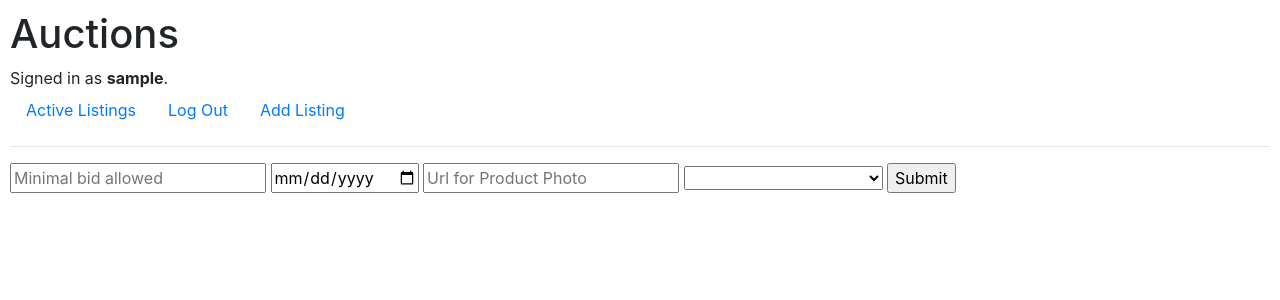
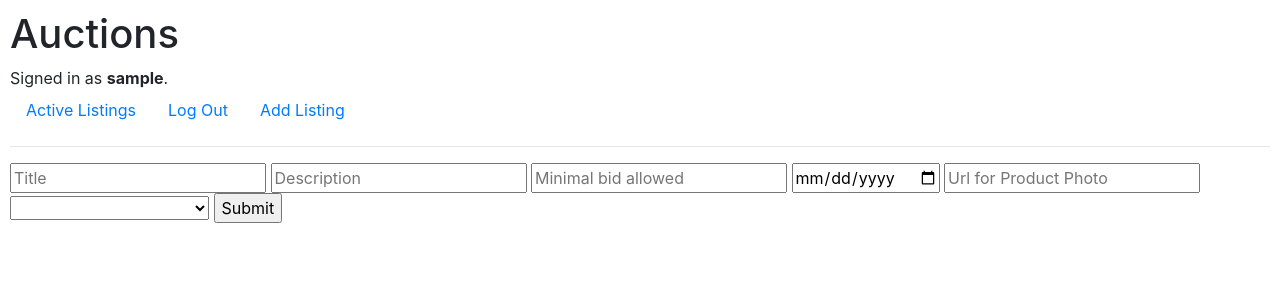
Before and after one commit to Yani2k/My-CS50Web-Projects, a Django app: page /add_listing in a window 1280 px wide. Shown: the top 300 px of the page. Run offline with Django 3.2, Linux system fonts and the light colour scheme; the visitor is signed in with stand-in values (Sample User, id 1); data that the repository does not hold is empty; some libraries are stand-ins or nearby versions.

Commit message:
Adding Title and Description When Adding New Listings

```diff
--- a/commerce/auctions/models.py
+++ b/commerce/auctions/models.py
@@ -12,6 +12,8 @@ class Listing(models.Model):
   buyer = models.ForeignKey(User, blank=True, null=True, on_delete=models.SET_NULL, related_name="bought_items")
   category = models.ForeignKey(Listing_Category, on_delete=models.CASCADE, related_name="category")
   minimal_bid = models.IntegerField()
+  title = models.CharField(max_length=64, default="Default title")
+  description = models.TextField(default="No description")
   closing_date = models.DateTimeField()
   photo = models.URLField(blank=True, null=True)
 
--- a/commerce/auctions/templates/auctions/add_listing.html
+++ b/commerce/auctions/templates/auctions/add_listing.html
@@ -3,6 +3,8 @@
 {% block body %}
   <form action="{% url 'add' %}" method="post">
     {% csrf_token %}
+    <input type="text" name="title" placeholder="Title" required>
+    <input type="text" name="description" placeholder="Description" required>
     <input type="number" min="0" name="min_bid" placeholder="Minimal bid allowed" required>
     <input type="date" name="close_date" placeholder="Closing Date" required>
     <input type="url" name="photo" placeholder="Url for Product Photo">
--- a/commerce/auctions/views.py
+++ b/commerce/auctions/views.py
@@ -10,7 +10,9 @@ from .models import User, Listing_Category, Listing
 
 
 def index(request):
-    return render(request, "auctions/index.html")
+    return render(request, "auctions/index.html", {
+      "active_listings" : Listing.objects.filter(buyer=None)
+    })
 
 
 def login_view(request):
@@ -68,12 +70,15 @@ def register(request):
 @login_required
 def add(request):
   if request.method == "POST":
+    title = request.POST["title"]
     min_bid = request.POST["min_bid"]
     close_date = request.POST["close_date"]
     photo = request.POST["photo"]
+    description = request.POST["description"]
     category = Listing_Category(category_name=request.POST["category"])
     seller = request.user
-    new_listing = Listing(seller=seller, category=category, minimal_bid=min_bid, closing_date=close_date, photo=photo)
+    new_listing = Listing(seller=seller, category=category, minimal_bid=min_bid, closing_date=close_date, photo=photo, title=title, description=description)
+    new_listing.save()
   return render(request, "auctions/add_listing.html", {
     "categories": Listing_Category.objects.all()
   })
```
Also changed, not shown: commerce/auctions/templates/auctions/index.html (+8 -0 lines), commerce/auctions/migrations/0005_listing_title.py (added), commerce/auctions/migrations/0006_listing_description.py (added), commerce/db.sqlite3.
